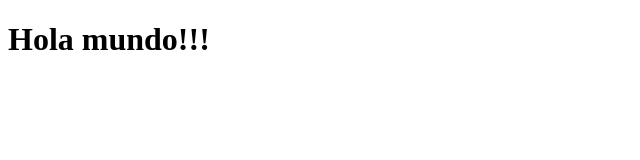
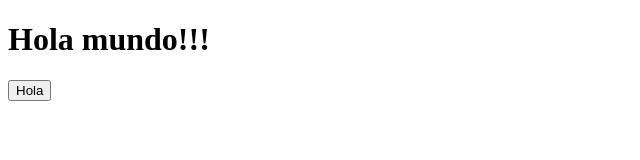
Before and after one commit to IASP87HOTMAIL/NuevoRepo, a plain HTML site: page index.html in a window 1280 px wide. Shown: the whole page, without its empty margins (0-640 px from the left). Drawn offline with Linux system fonts and the light colour scheme.

Commit message:
Creación del botón

```diff
--- a/index.html
+++ b/index.html
@@ -6,5 +6,8 @@
 </head>
 <body>
 	<h1>Hola mundo!!!</h1>
+	<div>
+		<button>Hola</button>
+	</div>
 </body>
 </html>
```
